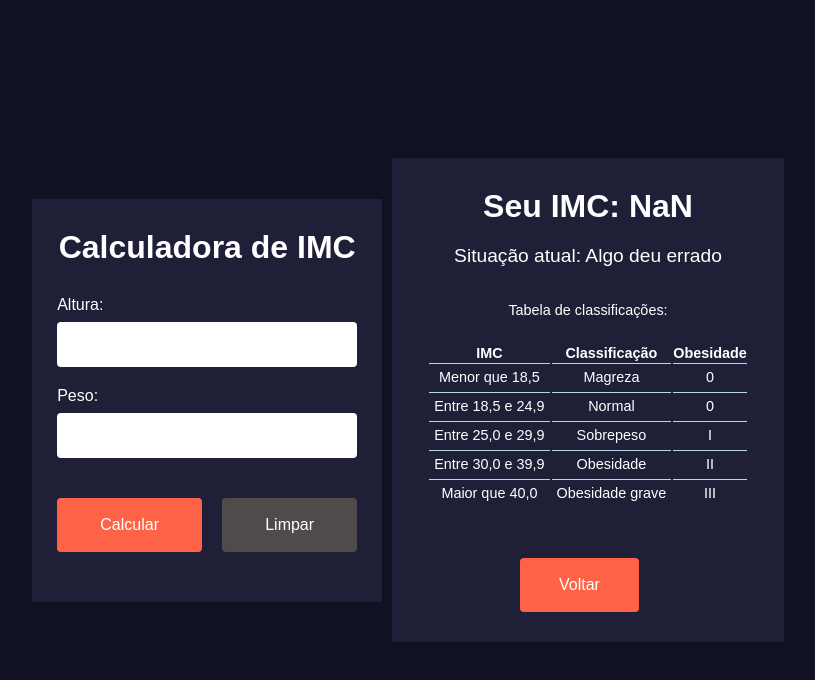
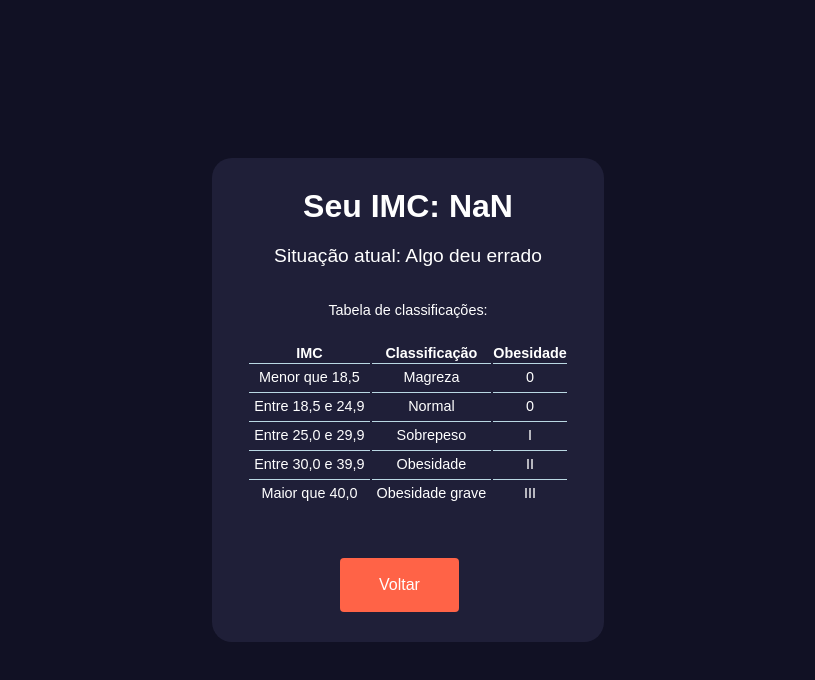
Before and after one commit to lucas-aguiar33/calculadora-imc, a plain HTML site: page index.html in a window 1280 px wide. Both pictures are taken after typing "Sample", "Sample" into the empty fields and a click on the button "Calcular". Shown: the whole page, without its empty margins (232-1047 px from the left). Drawn offline with Linux system fonts and the light colour scheme.

Commit message:
alterações finais: alternando os containers quando houver interação com os botões calcular e voltar. e adição de cores também no resultado do cálculo do imc

```diff
--- a/index.html
+++ b/index.html
@@ -8,17 +8,17 @@
 </head>
 <body>
 
-    <div id="container">
+    <div id="container" class="show">
         <h2>Calculadora de IMC</h2>
 
         <div class="campo_input">
             <label for="f_altura">Altura:</label>
-            <input type="text" name="altura" id="f_altura">
+            <input type="text" name="altura" id="f_altura" placeholder="exemplo: 180">
         </div>
 
         <div class="campo_input">
             <label for="f_peso">Peso:</label>
-            <input type="text" name="peso" id="f_peso">
+            <input type="text" name="peso" id="f_peso" placeholder="exemplo: 80.5">
         </div>
 
         <div id="erro">
@@ -30,9 +30,9 @@
         </div>
     </div>
 
-    <div id="container_result">
+    <div id="container_result" class="hide">
        <div id="resultado">
-        <h2 id="resultado_imc">Seu IMC: </h2>
+        <h2>Seu IMC: <span id="resultado_imc"></span> </h2>
         <p>Situação atual: <span id="situacao"></span> </p>
        </div>
        <table>
--- a/src/css/styles.css
+++ b/src/css/styles.css
@@ -20,6 +20,7 @@ body {
     background-color:rgb(31, 31, 56);
     padding:30px 25px;
     color:white;
+    border-radius:20px;
 }
 
 .campo_input, .grupo_botoes {
@@ -120,6 +121,13 @@ td {
     left:30%;
 }
 
+.hide {
+    display: none;
+}
+
+.show {
+    display: block;
+}
 
 
 @keyframes Popover {
--- a/src/js/script.js
+++ b/src/js/script.js
@@ -7,6 +7,8 @@ const resultado_imc = document.querySelector("#resultado_imc");
 const res_imc = document.querySelector("#resultado_imc");
 const p_situacaoAtual = document.querySelector("#situacao");
 const msg_erro = document.querySelector("#erro");
+const container_calculadora = document.querySelector("#container");
+const container_resultado = document.querySelector("#container_result");
 
 
 // EFEITOS DOS BOTÕES
@@ -87,22 +89,27 @@ const resultado = (callback) => {
     situacao.toLowerCase();
     switch(situacao){
         case 'magreza':
+            resultado_imc.style.color = 'red';
             p_situacaoAtual.innerHTML = sit;
             p_situacaoAtual.style.color = 'red';
             break;
         case 'normal':
+            resultado_imc.style.color = 'green';
             p_situacaoAtual.innerHTML = sit;
             p_situacaoAtual.style.color = 'green';
             break;
         case 'sobrepeso':
+            resultado_imc.style.color = 'orange';
             p_situacaoAtual.innerHTML = sit;
             p_situacaoAtual.style.color = 'orange';
             break;
         case 'obesidade':
+            resultado_imc.style.color = 'darkorange';
             p_situacaoAtual.innerHTML = sit;
             p_situacaoAtual.style.color = 'darkorange';
             break;
         case 'obesidade grave':
+            resultado_imc.style.color = 'yellow';
             p_situacaoAtual.innerHTML += sit;
             p_situacaoAtual.style.color = 'yellow';
             break;
@@ -113,32 +120,36 @@ const resultado = (callback) => {
 }
 
 function refreshPage(){
-    setTimeout(()=>{
-        window.location.reload();
-    }, 8000);
+    window.location.reload();
 }
 
 button_calcular.addEventListener("click",()=>{
-    const altura = Number(input_altura.value);
+    const altura = Number(input_altura.value) / 100;
     const peso = Number(input_peso.value);
 
     if((altura < 0 || altura === 0 || altura === null || altura === undefined) || (peso < 0 || peso === 0 || peso === null || peso === undefined)){
         msg_erro.innerHTML = 'Informe valores válidos para os campos';
-        // msg_erro.style.fontWeight = 'bold';
+        msg_erro.style.fontWeight = 'bold';
         msg_erro.style.display = 'block';
         msg_erro.style.animation = 'Popover .8s ease-in infinite';
 
         setTimeout(()=>{
             msg_erro.style.display = 'none';
-            input_altura.value = "";
-            input_peso.value = "";
+            input_altura.value = '';
+            input_peso.value = '';
         }, 5000)
 
     } else {
+        container_calculadora.classList.add('hide');
+        container_calculadora.classList.remove('show');
+
+        container_resultado.classList.add('show');
+        container_resultado.classList.remove('hide');
+
         resultado(calcularIMC(altura, peso));
-        input_altura.value = "";
-        input_peso.value = "";
+        input_altura.value = '';
+        input_peso.value = '';
     }
+});
 
-    refreshPage();
-});
+button_voltar.addEventListener("click", refreshPage);
```
